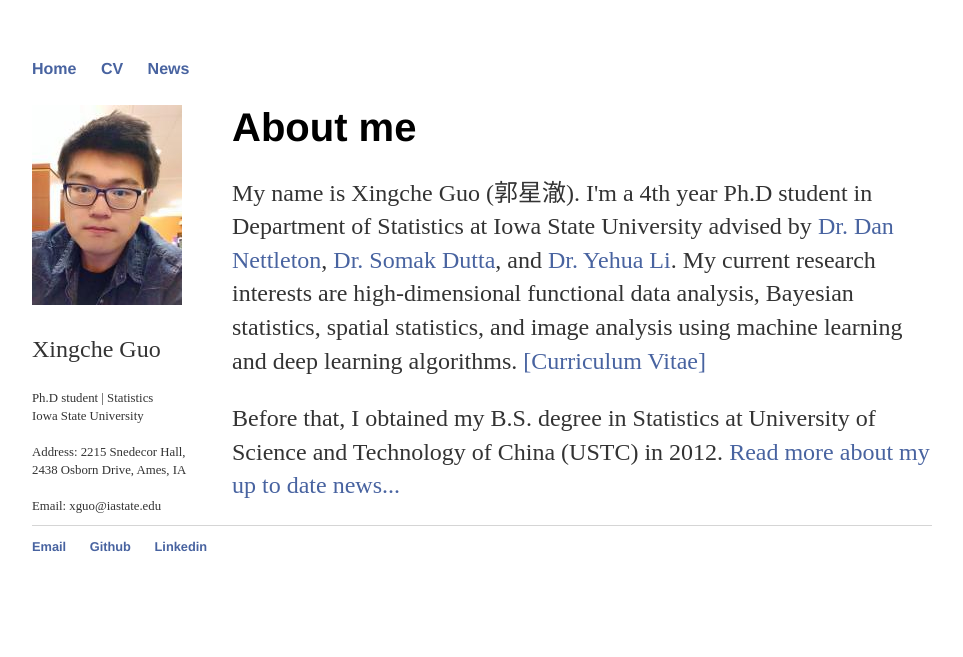
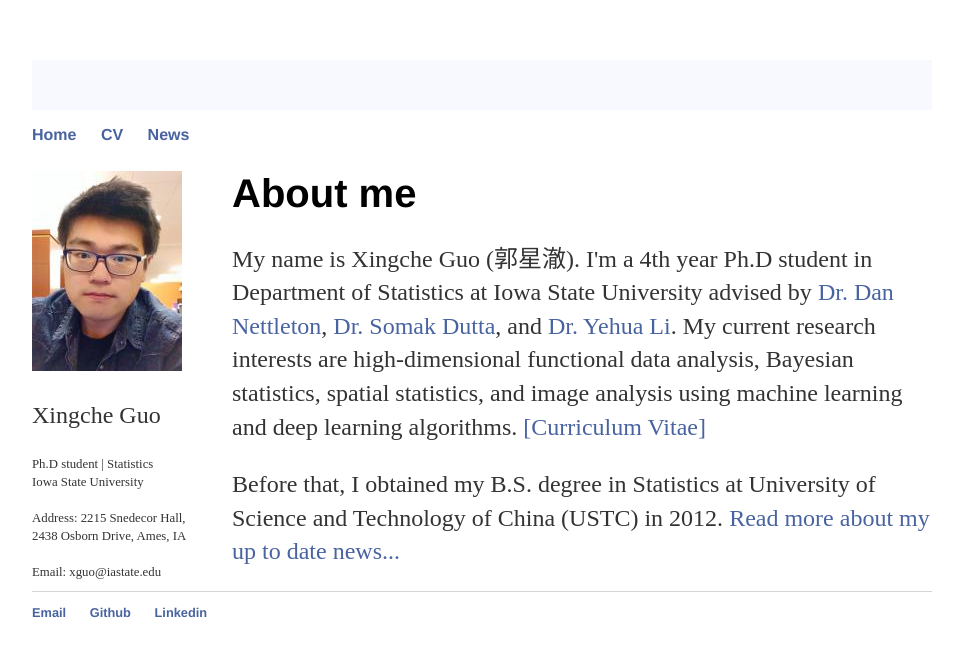
Before and after one commit to xingcheg/xingcheg.github.io, a Jekyll site: the page built from index.html, in a window 1280 px wide. Shown: the top 657 px of the page, without its empty margins (158-1121 px from the left). Built offline with Jekyll 4.4.1, drawn with Linux system fonts in a browser that asks for light colours.

Commit message:
Update main.css

```diff
--- a/css/main.css
+++ b/css/main.css
@@ -28,6 +28,11 @@ p {
 footer {
     border-top: 1px solid #d5d5d5;
     font-size: .8em;
+}
+
+header {
+  height: 50px;
+  background-color: #F8F8FF;
 }
 
 ul.posts {
```
